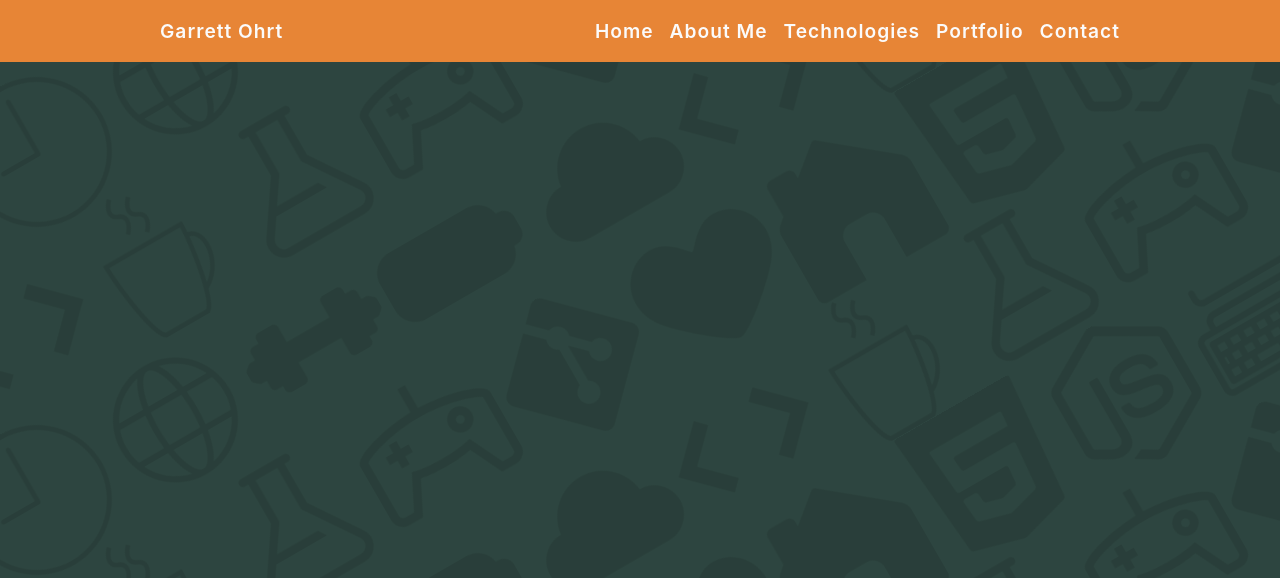
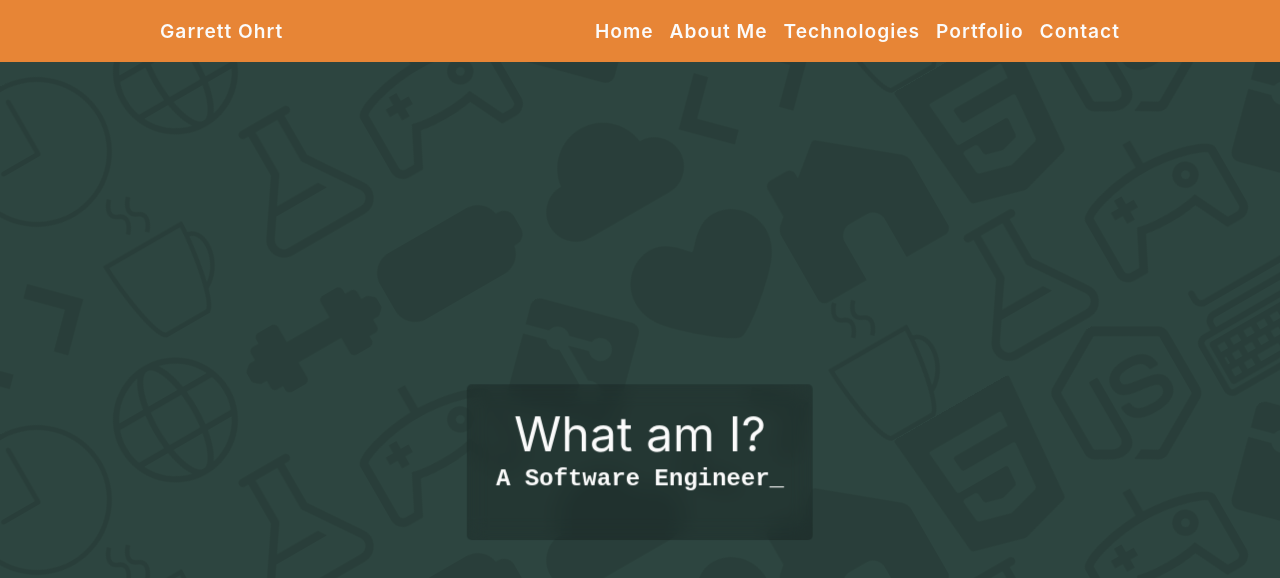
Before and after one commit to garrettohrt/my-portfolio, a React (Create React App) app in the folder my-portfolio/: page / in a window 1280 px wide. Shown: the top 578 px of the page. Built offline with nearby package versions, Linux system fonts and the light colour scheme; some icons are missing.

Commit message:
create typewriter component

```diff
--- a/my-portfolio/src/App.css
+++ b/my-portfolio/src/App.css
@@ -17,6 +17,8 @@ p {
 :root {
   --page-padding: 1.2rem 10rem;
   --gap: 1rem;
+  --padding: 1.2rem;
+  --border-radius: 5px;
 
 
   /* COLORS */
--- a/my-portfolio/src/screens/Landing/Landing.css
+++ b/my-portfolio/src/screens/Landing/Landing.css
@@ -0,0 +1,17 @@
+.landing-type {
+    position: absolute;
+    z-index: 1;
+    top: 50%;
+    left: 50%;
+    transform: translate(-50%, -50%);
+    display: flex;
+    flex-direction: column;
+    align-items: center;
+    justify-content: center;
+    font-size: 3rem;
+    color: var(--light-shades);
+    background-color: rgba(0, 0, 0, 0.2);
+    padding: var(--padding);
+    border-radius: var(--border-radius);
+    backdrop-filter: blur(10px);
+}
--- a/my-portfolio/src/screens/Landing/Landing.jsx
+++ b/my-portfolio/src/screens/Landing/Landing.jsx
@@ -1,11 +1,24 @@
-import React from 'react'
-import { AnimatedBackground } from '../components/'
+import { AnimatedBackground, Typewriter } from '../components/'
 import "./Landing.css"
 
+let msgArray = [
+    " ",
+    "A Software Engineer",
+    "Also known as a",
+    "Front-end developer",
+    "Back-end developer",
+    "Full-stack developer",
+    "Or!",
+    '"a coder"',
+    " ",
+]
 function Landing() {
     return (
         <AnimatedBackground>
-
+            <div className='landing-type'>
+                <div>What am I?</div>
+                <Typewriter data={msgArray} />
+            </div>
         </AnimatedBackground>
     )
 }
--- a/my-portfolio/src/screens/components/Typewriter/Typewriter.css
+++ b/my-portfolio/src/screens/components/Typewriter/Typewriter.css
@@ -0,0 +1,11 @@
+#typing-text {
+    border: none;
+    font-weight: bold;
+    text-align: center;
+    overflow: auto;
+    outline: none;
+    resize: none;
+    background: transparent;
+    font-size: 1.5rem;
+    color: var(--light-shades);
+}
--- a/my-portfolio/src/screens/components/Typewriter/Typewriter.jsx
+++ b/my-portfolio/src/screens/components/Typewriter/Typewriter.jsx
@@ -0,0 +1,45 @@
+import{ useEffect } from 'react'
+import "./Typewriter.css"
+
+/**
+ *
+ * @param {Array} data - Array[]: Array of strings to be typed
+ * @param {Number} TypeSpeed - Number: speed of typing in milliseconds
+ * @param {Number} MsgDelay - Number: delay between each message in milliseconds
+ */
+function Typewriter({ data = [], TypeSpeed = 100, MsgDelay = 2000}) {
+    useEffect(() => {
+        let CharacterPos = 0;
+        let MsgBuffer = "";
+        let MsgIndex = 0;
+        let delay;
+
+        function StartTyping() {
+            let id = document.getElementById("typing-text");
+            if (CharacterPos !== data[MsgIndex].length) {
+                MsgBuffer = MsgBuffer + data[MsgIndex].charAt(CharacterPos);
+                id.value = MsgBuffer + "_";
+                delay = TypeSpeed;
+            } else {
+                delay = MsgDelay;
+                MsgBuffer = "";
+                CharacterPos = -1;
+                if (MsgIndex !== data.length - 1) {
+                    MsgIndex++;
+                } else {
+                    MsgIndex = 0
+                }
+
+            }
+            CharacterPos++;
+            setTimeout(StartTyping, delay);
+        }
+
+        StartTyping();
+    }, [])
+  return (
+    <textarea id="typing-text" readOnly></textarea>
+  )
+}
+
+export default Typewriter
--- a/my-portfolio/src/screens/components/index.js
+++ b/my-portfolio/src/screens/components/index.js
@@ -1,3 +1,4 @@
 import AnimatedBackground from "./AnimatedBackground/AnimatedBackground";
+import Typewriter from "./Typewriter/Typewriter";
 
-export { AnimatedBackground }
+export { AnimatedBackground, Typewriter };
```
Also changed, not shown: my-portfolio/src/screens/AboutMe/AboutMe.jsx (added, +9 -0 lines), my-portfolio/src/screens/AboutMe/AboutMe.css (added).
